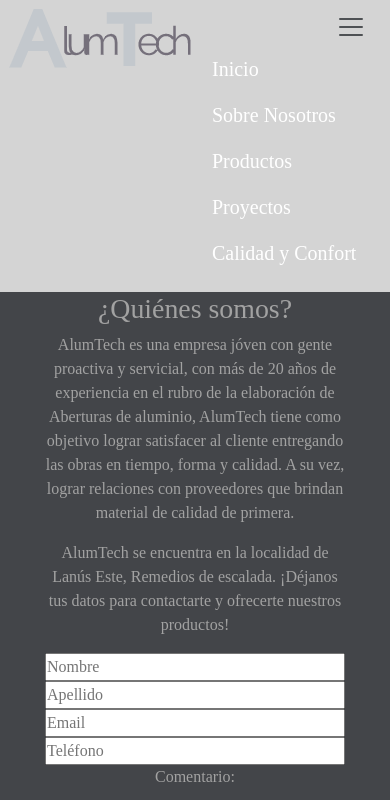
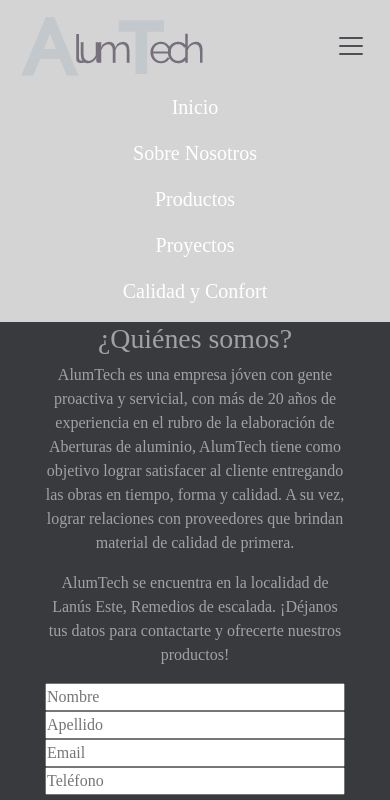
Before and after one commit to jonavitirito/AlumTech, a plain HTML site: page Secciones/Sobre-nosotros.html in a window 390 px wide. Both pictures are taken after a click on the button "Toggle navigation". Shown: the top 800 px of the page. Drawn offline with nearby package versions, Linux system fonts and the light colour scheme.

Commit message:
header completo

```diff
--- a/Secciones/Sobre-nosotros.html
+++ b/Secciones/Sobre-nosotros.html
@@ -16,21 +16,20 @@
   <!-- HEADER -->
   <header class="header">
 
-    <!-- logo -->
-    <a href="../index.html">
-      <img src="../recursos/img/logo AT.png" alt="#">
 
-    </a>
     <!-- Nav -->
     <nav class="navbar navbar-expand-lg">
+      <!-- logo -->
+
         <div class="container-fluid">
-        <button class="navbar-toggler border-0" type="button" data-bs-toggle="collapse"
-          data-bs-target="#navbarSupportedContent" aria-controls="navbarSupportedContent"
-          aria-label="Toggle navigation">
+          <a href="../index.html">
+    <img src="../recursos/img/logo AT.png" alt="logo">
+    </a>
+          <button class="navbar-toggler border-0" type="button" data-bs-toggle="collapse" data-bs-target="#navbarSupportedContent" aria-controls="navbarSupportedContent"  aria-label="Toggle navigation">
             <span class="navbar-toggler-icon"></span>
           </button>
-        <div class="collapse navbar-collapse " id="navbarSupportedContent">
-          <ul class="navbar-nav me-auto mb-2 mb-lg-0">
+          <div class="collapse navbar-collapse jc-c" id="navbarSupportedContent">
+            <ul class="navbar-nav">
               <li class="nav-item">
                 <a class="nav-link" aria-current="page" href="../index.html">Inicio</a>
               </li>
@@ -55,8 +54,6 @@
           </div>
         </div>
       </nav>
-
-  </header>
   <main class="main-sobre-nosotros">
     <div class="sn">
       <h1>¿Quiénes somos?</h1>
--- a/css/style.css
+++ b/css/style.css
@@ -3,15 +3,11 @@
     margin: 0;
     font-family: 'Times New Roman', Times, serif;
 }
+.header{
 
-.header {
-    display: flex;
-    justify-content: space-between;
-    align-items: flex-start;
-    align-items: center;
     background-color: rgb(212, 212, 212);
-    min-height: 10vh;
-    max-width: 100vw;
+    /* min-height: 10vh;
+    max-width: 100vw; */
     color: white;
     text-decoration: none;
 }
@@ -20,6 +16,12 @@
 .navbar-nav a{
     color: white;
    font-size:20px;
+}
+.navbar-nav {
+    align-items: center;
+}
+.jc-c {
+    justify-content: flex-end;
 }
 
 
@@ -361,10 +363,11 @@
 
 
 }
-.container-fluid{
+
+/* .container-fluid{
 
     justify-content: flex-end !important;
-}
+} */
 
 }
 
--- /dev/null
+++ b/recursos/textos/iconos-footer.txt
@@ -0,0 +1,3 @@
+<li><a href="#"><i class="fa-brands fa-square-facebook"></i></a></li>
+            <li><a href="#"><i class="fa-brands fa-square-instagram"></i></a></li>
+<i class="fa-brands fa-square-twitter"></i>
```
Also changed, not shown: Secciones/Calidad-y-comfort.html (+7 -6 lines), Secciones/Productos.html (+1 -6 lines), index.html (+11 -20 lines). Lines whose indentation alone changed are shown as unchanged.
